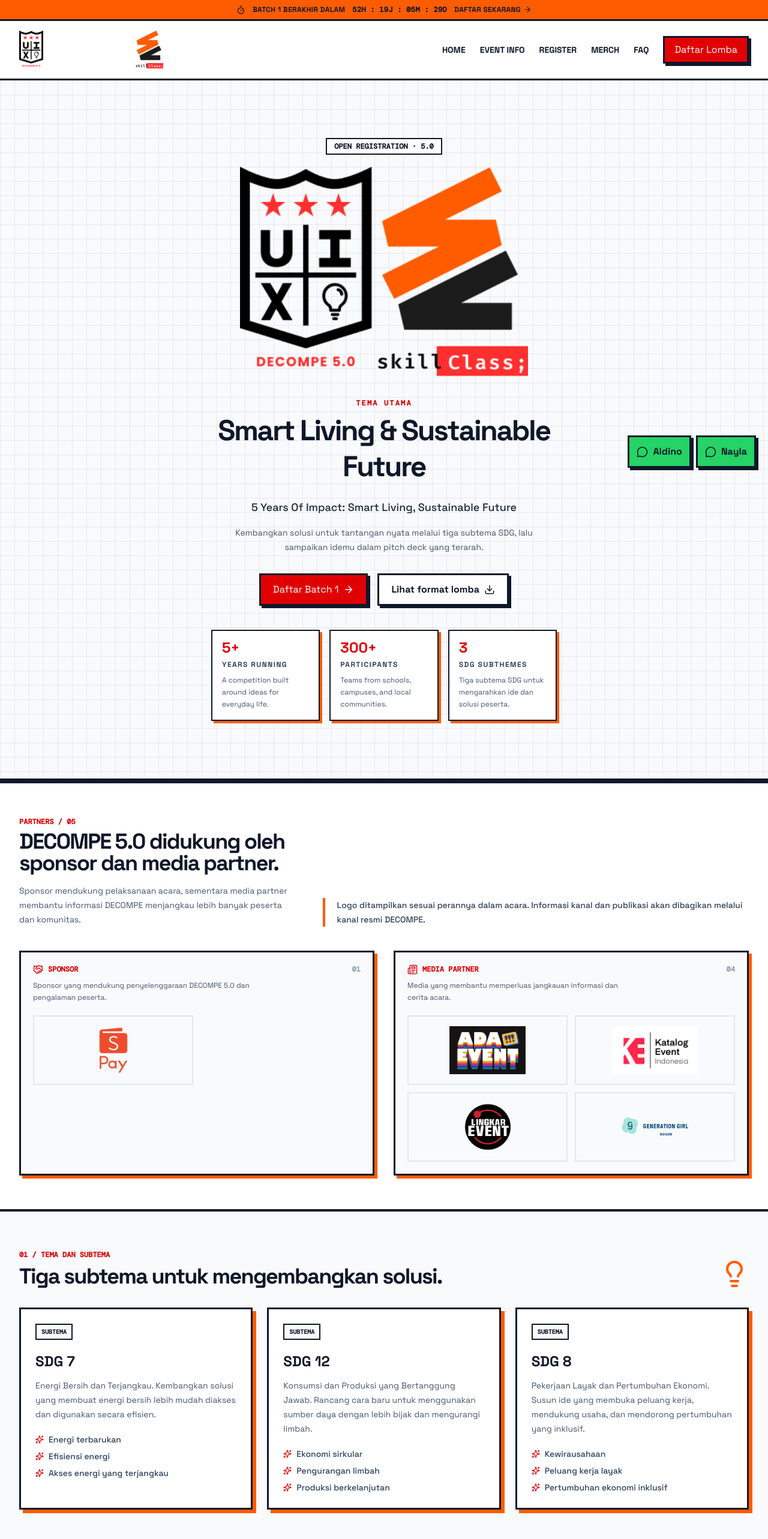
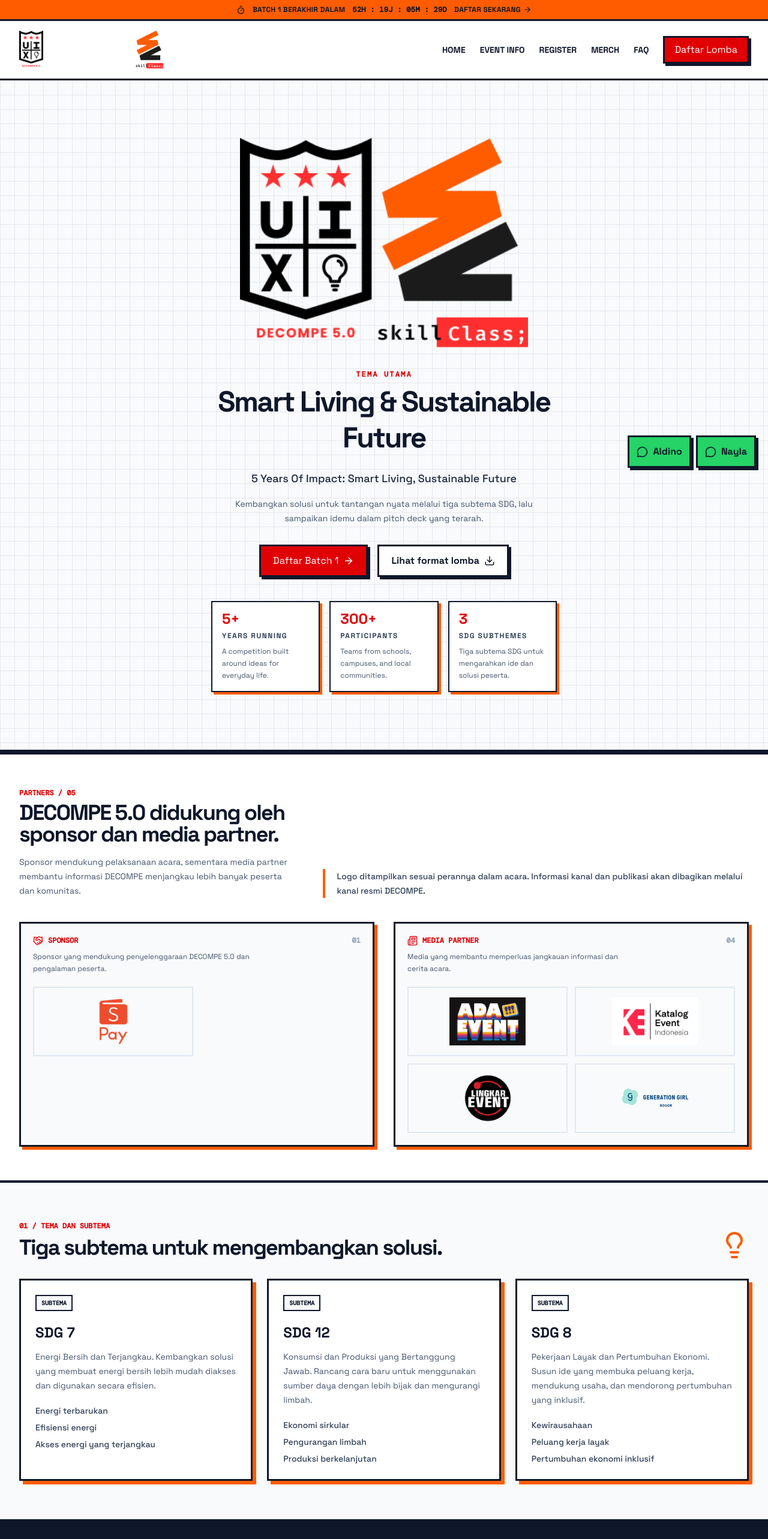
Before and after one commit to DECOMPE/DECOMPE-5.0, a React (Vite) app: page / in a window 1280 px wide. Shown: the top 2566 px of the page at 60% size. Built offline with nearby package versions, Linux system fonts and the light colour scheme.

Commit message:
CHANGEEES

```diff
--- a/src/views/HomeView.tsx
+++ b/src/views/HomeView.tsx
@@ -1,5 +1,5 @@
 import { motion } from 'framer-motion';
-import { ArrowRight, Award, CalendarDays, Download, Lightbulb, Sparkles, Trophy } from 'lucide-react';
+import { ArrowRight, Award, CalendarDays, Download, Lightbulb, Trophy } from 'lucide-react';
 import { challengeTracks, eventInfo, formatRupiah, metrics, programHighlights, timeline, totalPrize } from '@/data/eventData';
 import PartnerShowcase from '@/components/PartnerShowcase';
 import decompeWordmark from '@/assets/Group 12.png';
@@ -12,7 +12,6 @@ export default function HomeView({ onRegister }: { onRegister: () => void }) {
 		<section className="grid-paper overflow-hidden border-b-4 border-[#0F172A]">
 			<div className="mx-auto flex max-w-4xl items-center justify-center px-5 py-16 lg:px-8 lg:py-24">
 				<motion.div initial={{ opacity: 0, y: 16 }} animate={{ opacity: 1, y: 0 }} className="w-full text-center">
-					<p className="mb-5 inline-flex items-center gap-2 border-2 border-[#0F172A] bg-white px-3 py-1 font-mono text-xs font-bold uppercase">Open registration · 5.0</p>
 					<h1 className="sr-only">DECOMPE 5.0 Skill Class</h1>
 					<div className="mx-auto flex w-full max-w-120 items-center gap-2" aria-label="DECOMPE 5.0 Skill Class">
 						<img src={decompeWordmark} alt="DECOMPE 5.0" className="h-auto min-w-0 flex-[1.05] object-contain object-left" />
@@ -57,7 +56,7 @@ export default function HomeView({ onRegister }: { onRegister: () => void }) {
 						<p className="mt-3 text-sm leading-6 text-slate-600">{track.description}</p>
 						<ul className="mt-5 space-y-2">
 							{track.outcomes.map((item) => (
-								<li key={item} className="flex items-center gap-2 text-sm font-medium text-slate-700"><Sparkles size={14} className="text-[#E00105]" />{item}</li>
+								<li key={item} className="text-sm font-medium text-slate-700">{item}</li>
 							))}
 						</ul>
 					</div>
```
Also changed, not shown: 1 other file (tests, documents, lock files or other folders).
